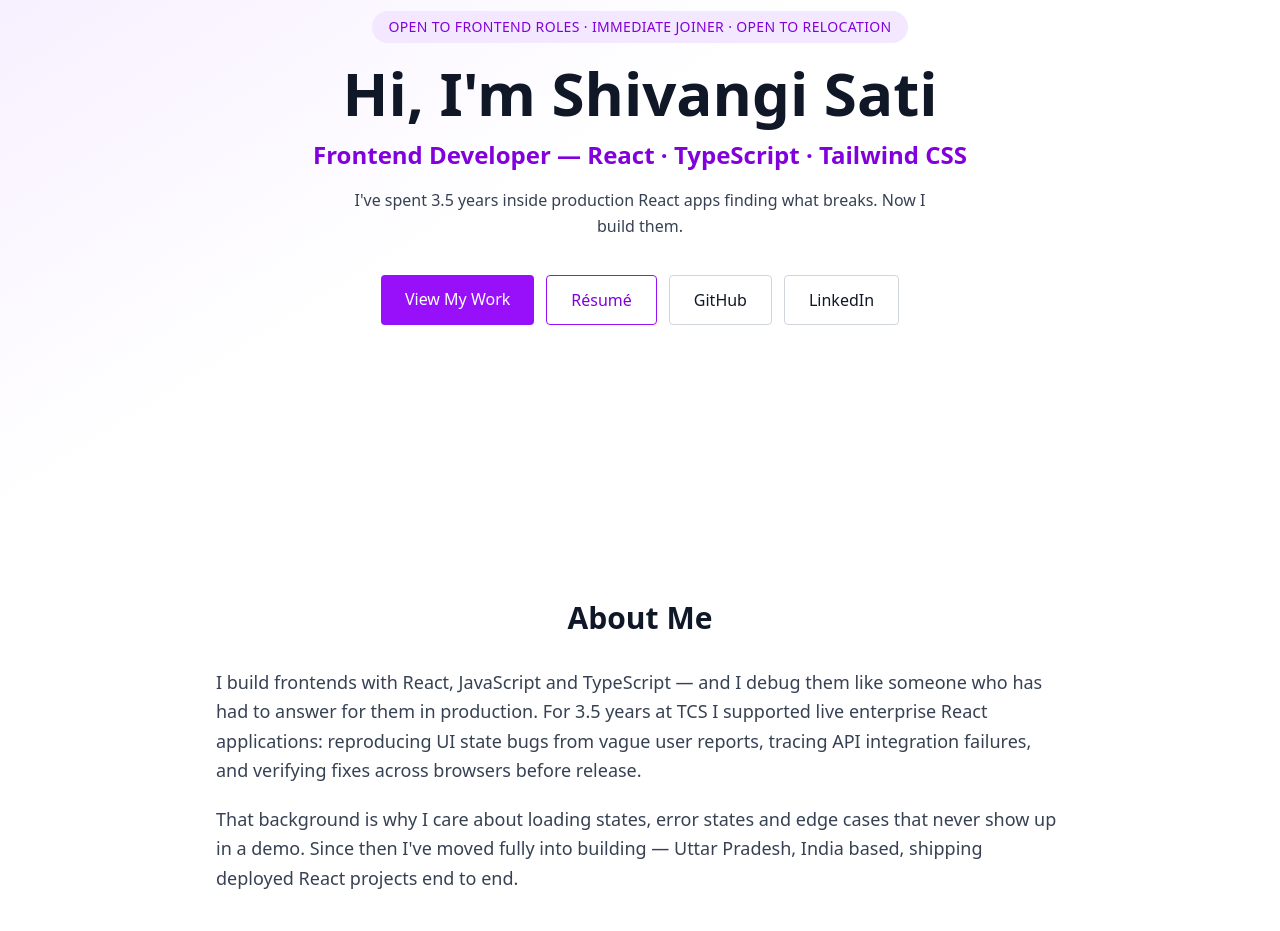
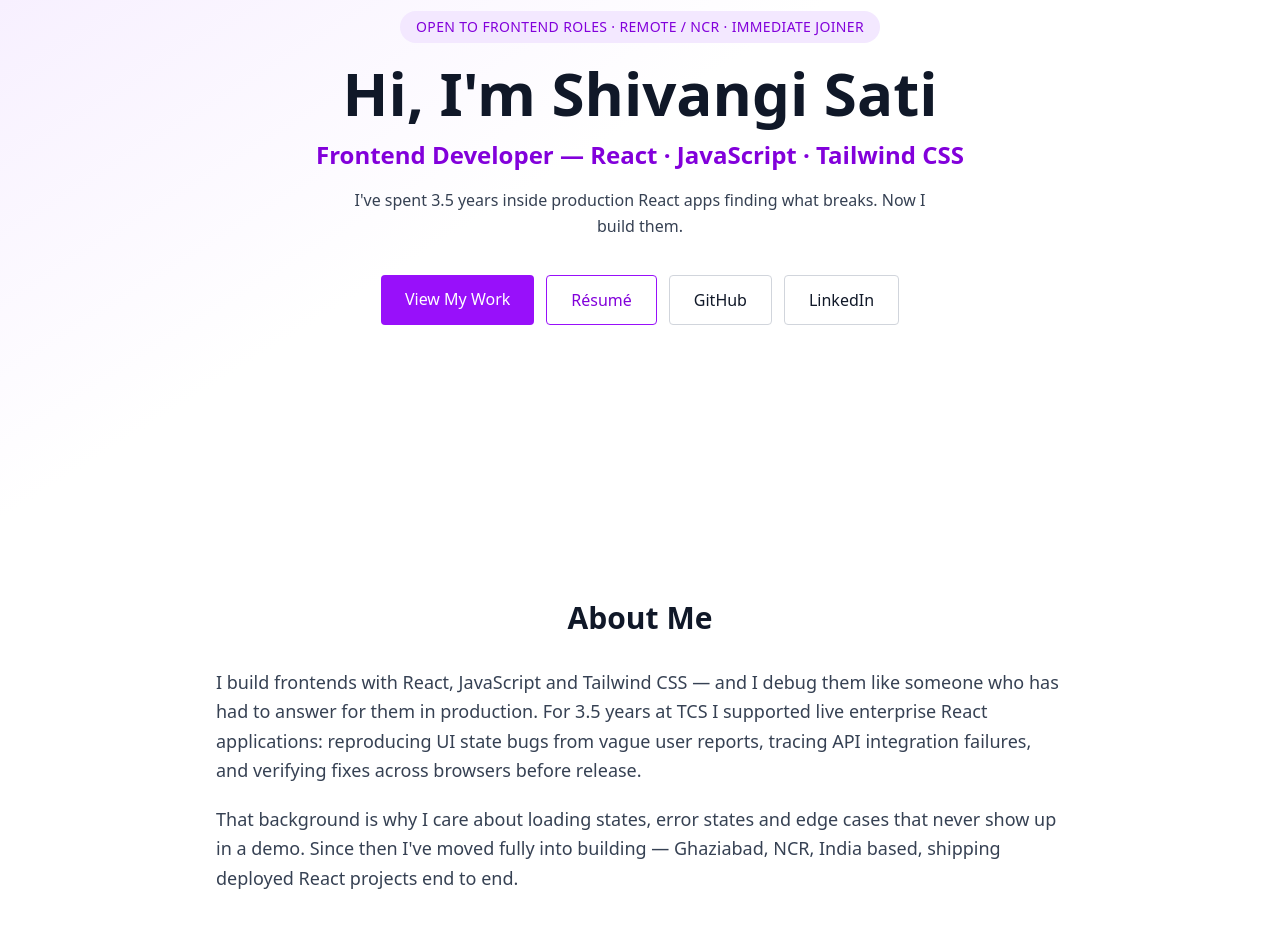
Before and after one commit to shivangi-sati/Portfolio-, a React (Vite) app: page / in a window 1280 px wide. Shown: the part 280-1211 px from the top of the page. Built offline with nearby package versions, Linux system fonts and the light colour scheme; no server answers.

Commit message:
Align portfolio with final resume facts: remote/NCR, honest TypeScript

```diff
--- a/index.html
+++ b/index.html
@@ -5,10 +5,10 @@
     <link rel="icon" type="image/svg+xml" href="/favicon.svg" />
     <meta name="viewport" content="width=device-width, initial-scale=1.0" />
 
-    <title>Shivangi Sati — Frontend Developer (React, TypeScript)</title>
+    <title>Shivangi Sati — Frontend Developer (React, JavaScript)</title>
     <meta
       name="description"
-      content="Frontend developer building React and TypeScript applications. 3.5 years inside production React UIs at TCS. Open to Frontend Developer and React Developer roles — immediate joiner, open to relocation."
+      content="Frontend developer building React and JavaScript applications with Tailwind CSS. 3.5 years inside production React UIs at TCS. Open to remote and NCR-based Frontend Developer roles — immediate joiner."
     />
     <meta name="author" content="Shivangi Sati" />
     <meta name="theme-color" content="#9333ea" />
@@ -20,7 +20,7 @@
     <meta property="og:title" content="Shivangi Sati — Frontend Developer" />
     <meta
       property="og:description"
-      content="React and TypeScript frontend developer. 3.5 years debugging production React UIs at TCS, now shipping full products end to end."
+      content="React and JavaScript frontend developer. 3.5 years debugging production React UIs at TCS, now shipping full products end to end."
     />
     <meta property="og:url" content="https://portfolio-drab-seven-26.vercel.app/" />
     <!-- Uncomment once you add /public/og.png (1200x630). A missing image is worse than none. -->
@@ -30,7 +30,7 @@
     <meta name="twitter:title" content="Shivangi Sati — Frontend Developer" />
     <meta
       name="twitter:description"
-      content="React and TypeScript frontend developer. 3.5 years debugging production React UIs at TCS."
+      content="React and JavaScript frontend developer. 3.5 years debugging production React UIs at TCS."
     />
 
     <script type="application/ld+json">
@@ -44,7 +44,7 @@
           "https://github.com/shivangi-sati",
           "https://www.linkedin.com/in/shivangi-sati-669951199/"
         ],
-        "knowsAbout": ["React.js", "JavaScript", "TypeScript", "Tailwind CSS", "REST APIs"]
+        "knowsAbout": ["React.js", "JavaScript", "Tailwind CSS", "REST APIs", "Debugging"]
       }
     </script>
   </head>
--- a/src/components/About.jsx
+++ b/src/components/About.jsx
@@ -30,7 +30,7 @@ const About = () => {
       <h2 className="text-3xl font-bold mb-8 text-center">About Me</h2>
 
       <p className="text-gray-700 dark:text-gray-200 text-lg leading-relaxed mb-5">
-        I build frontends with React, JavaScript and TypeScript — and I debug them like someone who
+        I build frontends with React, JavaScript and Tailwind CSS — and I debug them like someone who
         has had to answer for them in production. For 3.5 years at TCS I supported live enterprise
         React applications: reproducing UI state bugs from vague user reports, tracing API
         integration failures, and verifying fixes across browsers before release.
--- a/src/components/Skills.jsx
+++ b/src/components/Skills.jsx
@@ -4,7 +4,7 @@ import { motion } from "framer-motion";
 const groups = [
   {
     label: "Languages",
-    items: ["JavaScript (ES6+)", "TypeScript", "HTML5", "CSS3"],
+    items: ["JavaScript (ES6+)", "TypeScript (working knowledge)", "HTML5", "CSS3"],
   },
   {
     label: "Frontend",
--- a/src/config.js
+++ b/src/config.js
@@ -5,10 +5,10 @@
 export const site = {
   name: "Shivangi Sati",
   role: "Frontend Developer",
-  stack: "React · TypeScript · Tailwind CSS",
+  stack: "React · JavaScript · Tailwind CSS",
   tagline:
     "I've spent 3.5 years inside production React apps finding what breaks. Now I build them.",
-  location: "Uttar Pradesh, India",
+  location: "Ghaziabad, NCR, India",
 
   email: "shivangisati7@gmail.com",
 
@@ -17,7 +17,7 @@ export const site = {
 
   resume: "/resume.pdf",
 
-  availability: "Open to Frontend roles · Immediate joiner · Open to relocation",
+  availability: "Open to Frontend roles · Remote / NCR · Immediate joiner",
 };
 
 /**
```
Also changed, not shown: 1 other file (tests, documents, lock files or other folders).
